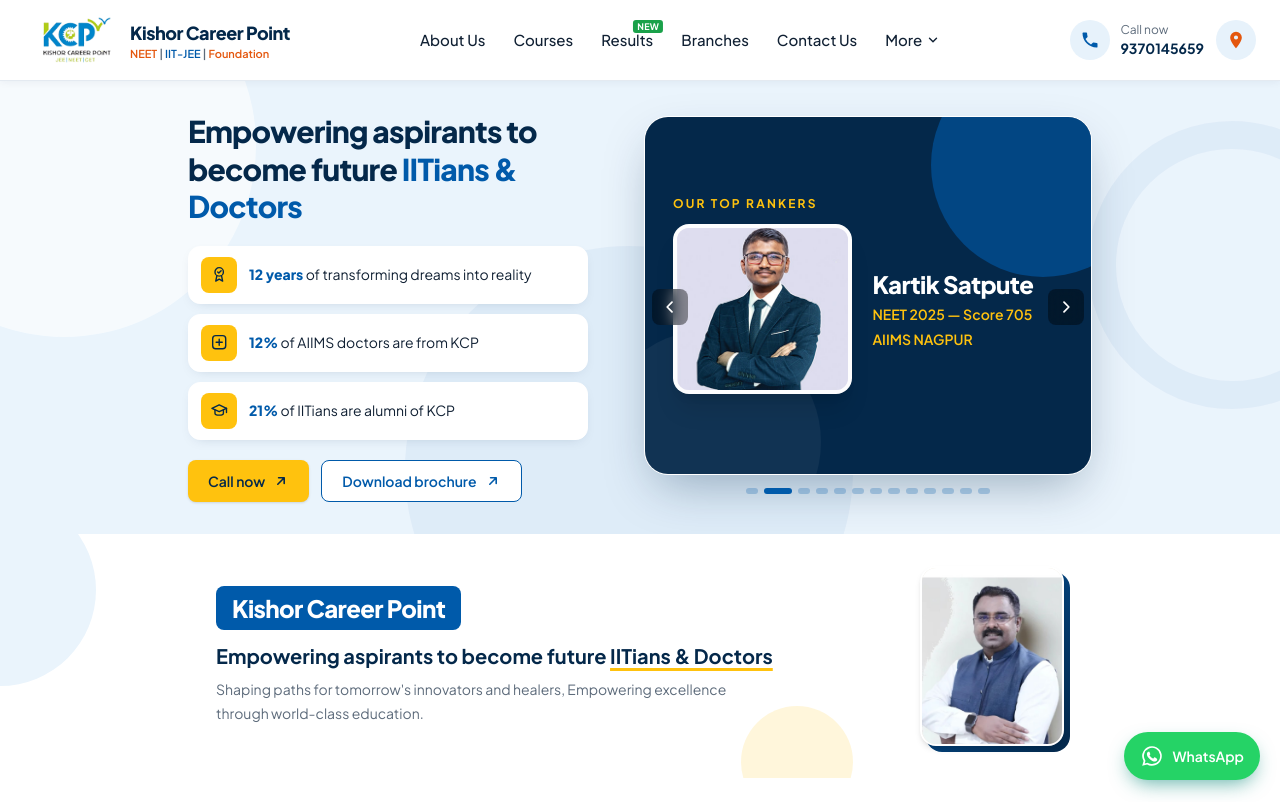
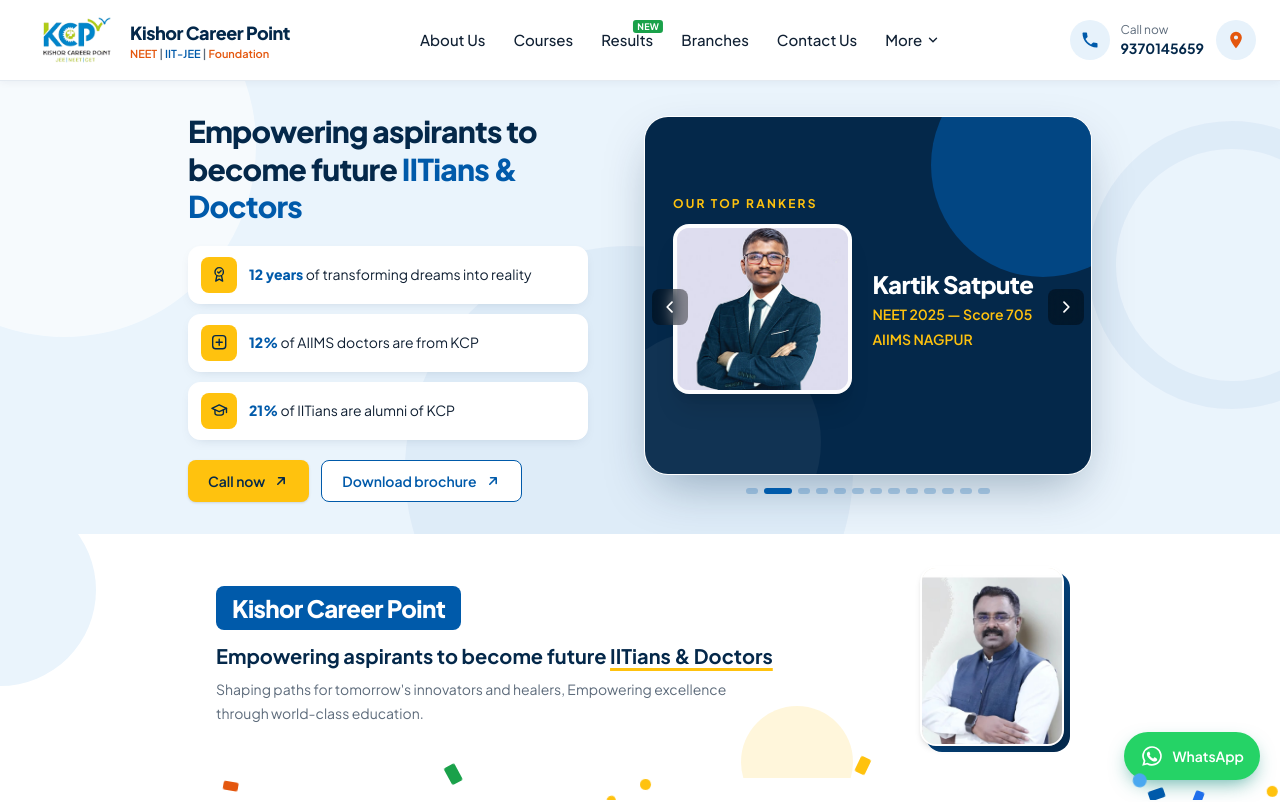
Before and after one commit to vaibhav-jadhav/kishorcareerpoint, a Next.js app: page / in a window 1280 px wide. Shown: the top 802 px of the page. Built offline with nearby package versions, Linux system fonts and the light colour scheme.

Commit message:
update: celebration papers on step 5

```diff
--- a/app/globals.css
+++ b/app/globals.css
@@ -147,6 +147,27 @@ body {
   }
 }
 
+@keyframes kcp-confetti {
+  0% {
+    transform: translate3d(0, 0, 0) rotate(0deg);
+    opacity: 1;
+  }
+  85% {
+    opacity: 1;
+  }
+  100% {
+    transform: translate3d(var(--dx, 0), 110vh, 0) rotate(var(--rot, 720deg));
+    opacity: 0;
+  }
+}
+
+.anim-confetti {
+  animation-name: kcp-confetti;
+  animation-timing-function: cubic-bezier(0.25, 0.6, 0.45, 1);
+  animation-fill-mode: both;
+  will-change: transform;
+}
+
 .anim-rise {
   animation: kcp-rise 0.45s ease-out both;
 }
@@ -274,6 +295,7 @@ body {
   }
 
   .anim-rise,
+  .anim-confetti,
   .anim-float,
   .anim-float-slow,
   .anim-spin-slow,
--- a/components/home/JourneySection.tsx
+++ b/components/home/JourneySection.tsx
@@ -2,6 +2,7 @@
 
 import Image from "next/image";
 import { useEffect, useRef, useState } from "react";
+import { Confetti } from "@/components/ui/Confetti";
 import { JourneyArt } from "@/components/home/JourneyScenes";
 import { Reveal } from "@/components/ui/Reveal";
 import { journeyHeading, journeySteps } from "@/content/journey";
@@ -79,6 +80,16 @@ export function JourneySection() {
   const trackRef = useRef<HTMLSpanElement>(null);
   const nodeRefs = useRef<(HTMLSpanElement | null)[]>([]);
   const [reached, setReached] = useState(0);
+  const [burst, setBurst] = useState(0);
+  const celebrated = useRef(false);
+
+  // Reaching the last step is the success moment: shower the page with confetti once.
+  useEffect(() => {
+    if (reached === journeySteps.length && !celebrated.current) {
+      celebrated.current = true;
+      setBurst(1);
+    }
+  }, [reached]);
 
   // The line fills and the numbered nodes light up as the visitor scrolls down.
   useEffect(() => {
@@ -131,6 +142,7 @@ export function JourneySection() {
       className="relative overflow-hidden bg-gradient-to-b from-[#4aa3f2] via-[#2f8ae6] to-[#1f78d6] py-10 text-white sm:py-14"
       aria-labelledby="journey-heading"
     >
+      <Confetti fireKey={burst} />
       <ZigZag position="top" fill="#f4f7fb" />
       <ZigZag position="bottom" fill="#ffffff" />
 
--- /dev/null
+++ b/components/ui/Confetti.tsx
@@ -0,0 +1,66 @@
+"use client";
+
+import { useEffect, useState } from "react";
+import type { CSSProperties } from "react";
+
+type Piece = {
+  id: number;
+  style: CSSProperties;
+  round: boolean;
+};
+
+const colors = ["#005aaa", "#ffc20e", "#e4570e", "#1aa14a", "#1f6feb", "#4aa8f0", "#ffffff"];
+
+function makePieces(count: number): Piece[] {
+  return Array.from({ length: count }, (_, id) => {
+    const size = 7 + Math.random() * 7;
+    const round = Math.random() < 0.25;
+    return {
+      id,
+      round,
+      style: {
+        left: `${Math.random() * 100}%`,
+        width: `${size}px`,
+        height: `${round ? size : size * 1.6}px`,
+        backgroundColor: colors[Math.floor(Math.random() * colors.length)],
+        animationDelay: `${Math.random() * 0.9}s`,
+        animationDuration: `${2.8 + Math.random() * 2}s`,
+        ["--dx" as string]: `${(Math.random() - 0.5) * 220}px`,
+        ["--rot" as string]: `${360 + Math.random() * 720}deg`,
+      },
+    };
+  });
+}
+
+/**
+ * Paper-confetti shower over the whole page. Pass a new positive `fireKey`
+ * to start one burst. It never blocks clicks and is skipped for reduced motion.
+ */
+export function Confetti({ fireKey }: { fireKey: number }) {
+  const [pieces, setPieces] = useState<Piece[]>([]);
+
+  useEffect(() => {
+    if (fireKey <= 0) return;
+    if (window.matchMedia("(prefers-reduced-motion: reduce)").matches) return;
+    setPieces(makePieces(window.innerWidth < 640 ? 50 : 90));
+    const timer = window.setTimeout(() => setPieces([]), 6500);
+    return () => window.clearTimeout(timer);
+  }, [fireKey]);
+
+  if (pieces.length === 0) return null;
+
+  return (
+    <div
+      className="pointer-events-none fixed inset-0 z-[60] overflow-hidden"
+      aria-hidden="true"
+    >
+      {pieces.map((piece) => (
+        <span
+          key={piece.id}
+          className={`anim-confetti absolute -top-6 block ${piece.round ? "rounded-full" : "rounded-[2px]"}`}
+          style={piece.style}
+        />
+      ))}
+    </div>
+  );
+}
```
